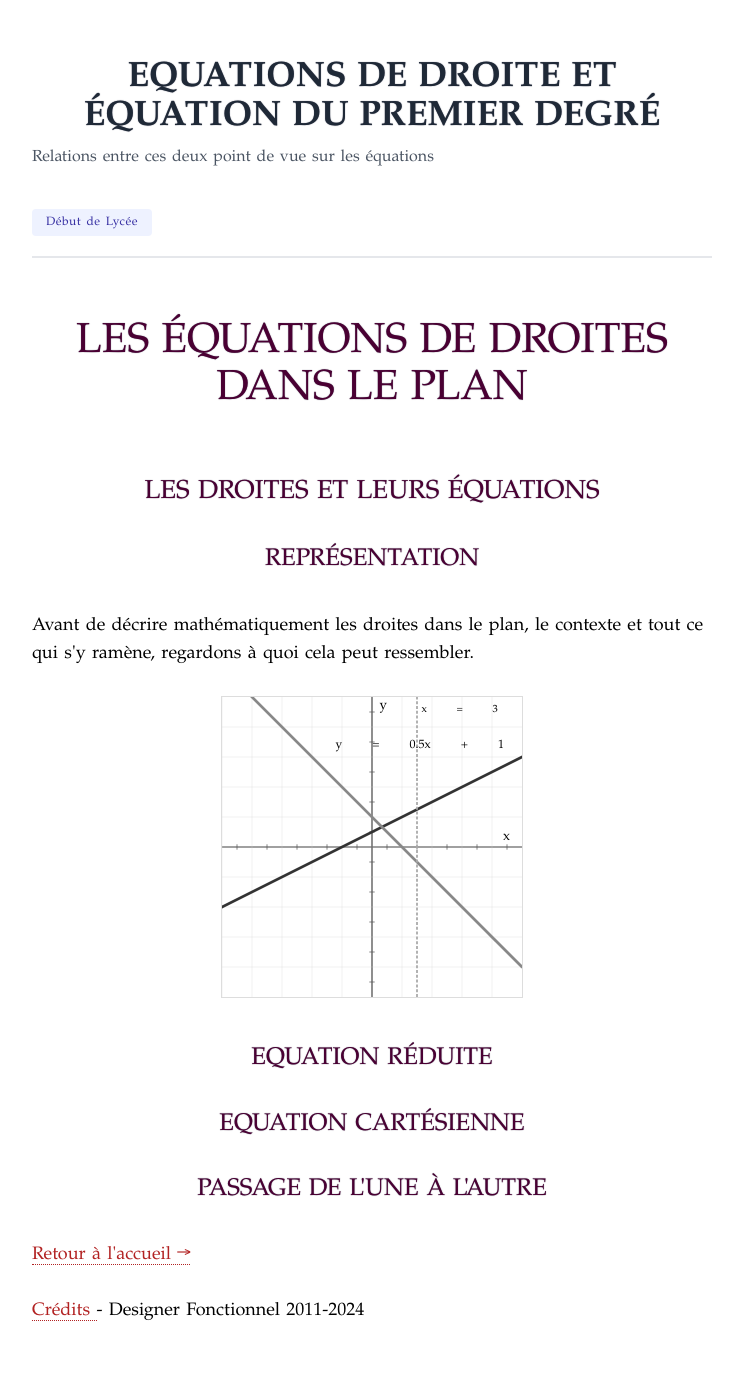
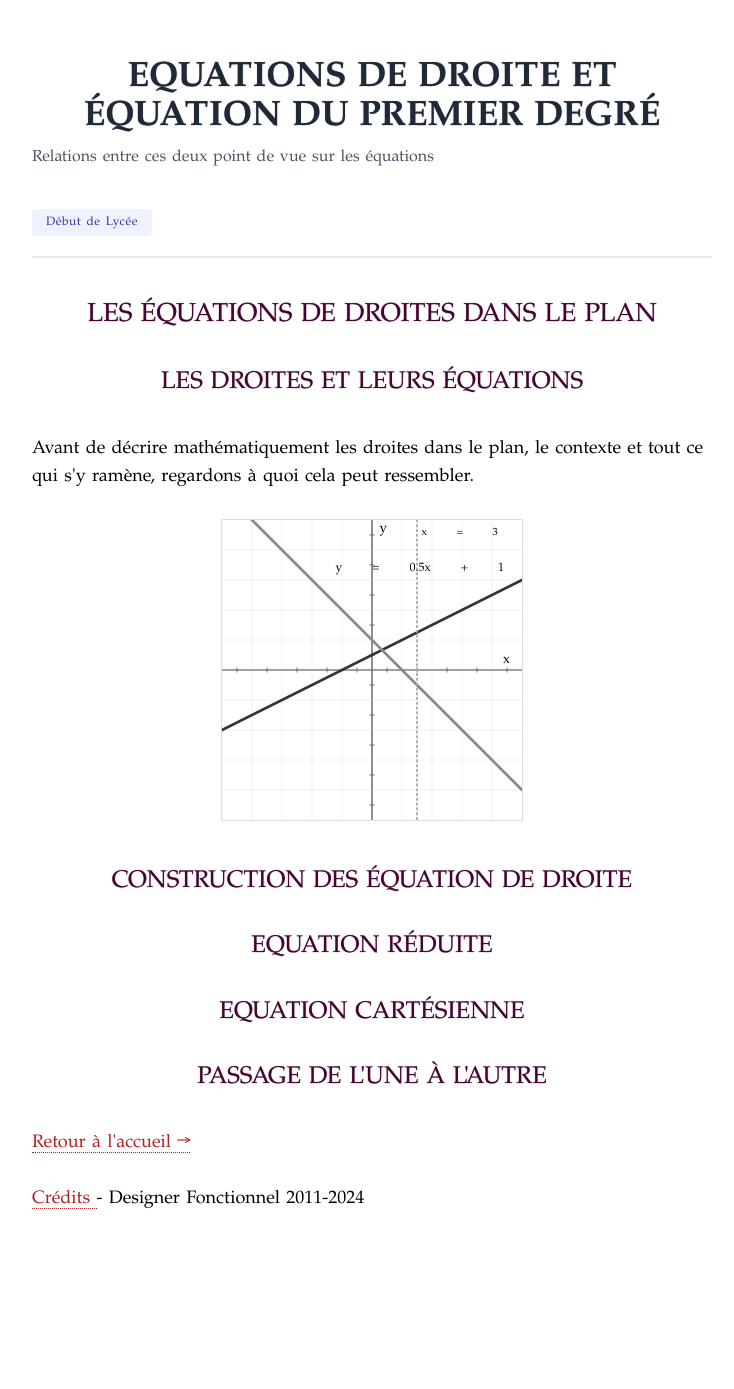
Before and after one commit to IamHenri/notes-maths-tex, a Jekyll site: the page built from analyse-les-equations-de-droites.html, in a window 1280 px wide. Shown: the whole page, without its empty margins (268-1002 px from the left). Built offline with Jekyll 4.4.1, drawn with Linux system fonts in a browser that asks for light colours; nearby versions of some CDN libraries; some web fonts are replaced; library files that are not in the unit come from our copies; after the commit the page ends 1277 px from its top, so only the background shows below that.

Commit message:
Update analyse-les-equations-de-droites.html

```diff
--- a/analyse-les-equations-de-droites.html
+++ b/analyse-les-equations-de-droites.html
@@ -9,9 +9,8 @@ header_subtitle: Relations entre ces deux point de vue sur les équations
 niveau: Début de Lycée
 render_with_liquid: false
 ---
-  <h1>Les équations de droites dans le plan</h1>
-  <h2>Les droites et leurs équations</h2>
-  <h3>Représentation</h3>
+  <h2>Les équations de droites dans le plan</h2>
+  <h3>Les droites et leurs équations</h3>
   <p>
 Avant de décrire mathématiquement les droites dans le plan, le contexte et tout ce qui s'y ramène, regardons à quoi cela peut ressembler.
   </p>
@@ -112,6 +111,13 @@ Avant de décrire mathématiquement les droites dans le plan, le contexte et tou
   <p>
 
   </p>
+  <h3>Construction des équation de droite</h3>
+  <p>
+
+  </p>
+  <p>
+
+  </p>
   <h3>Equation réduite</h3>
   <p>
 
```
